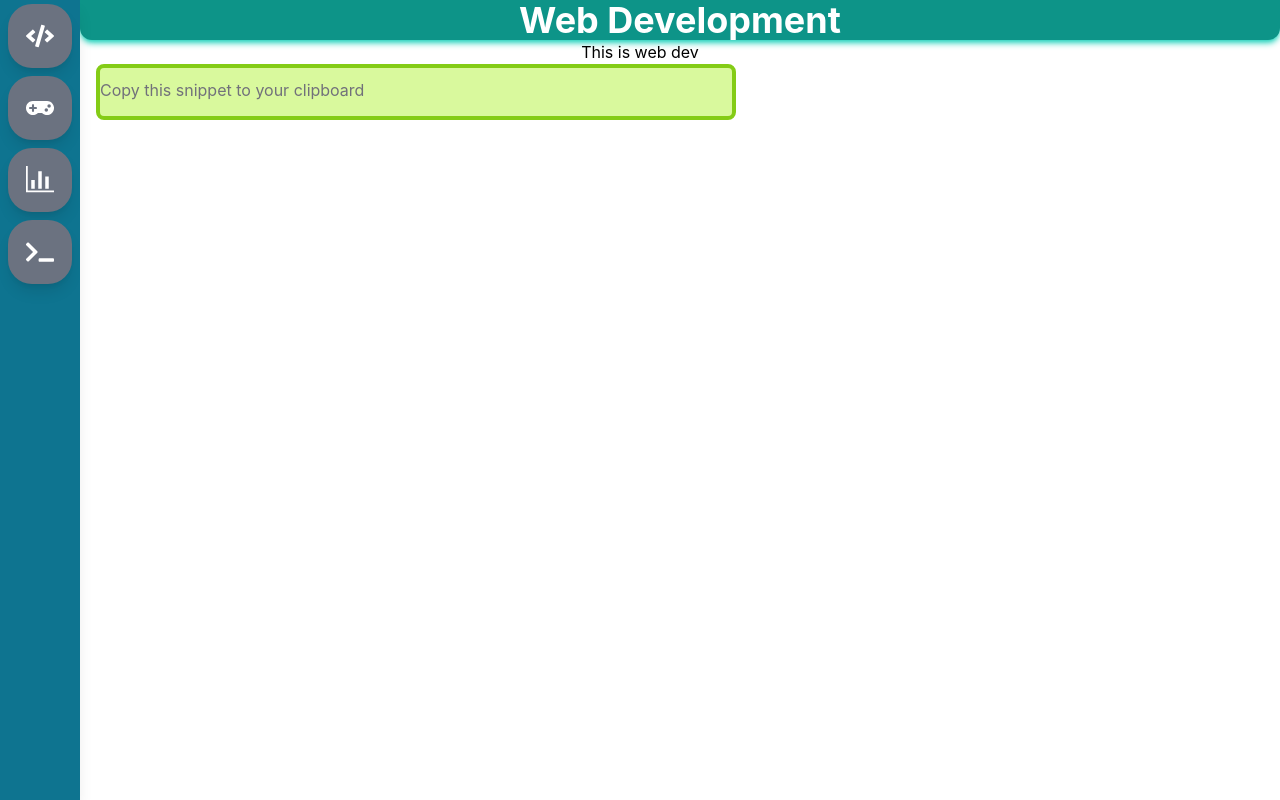
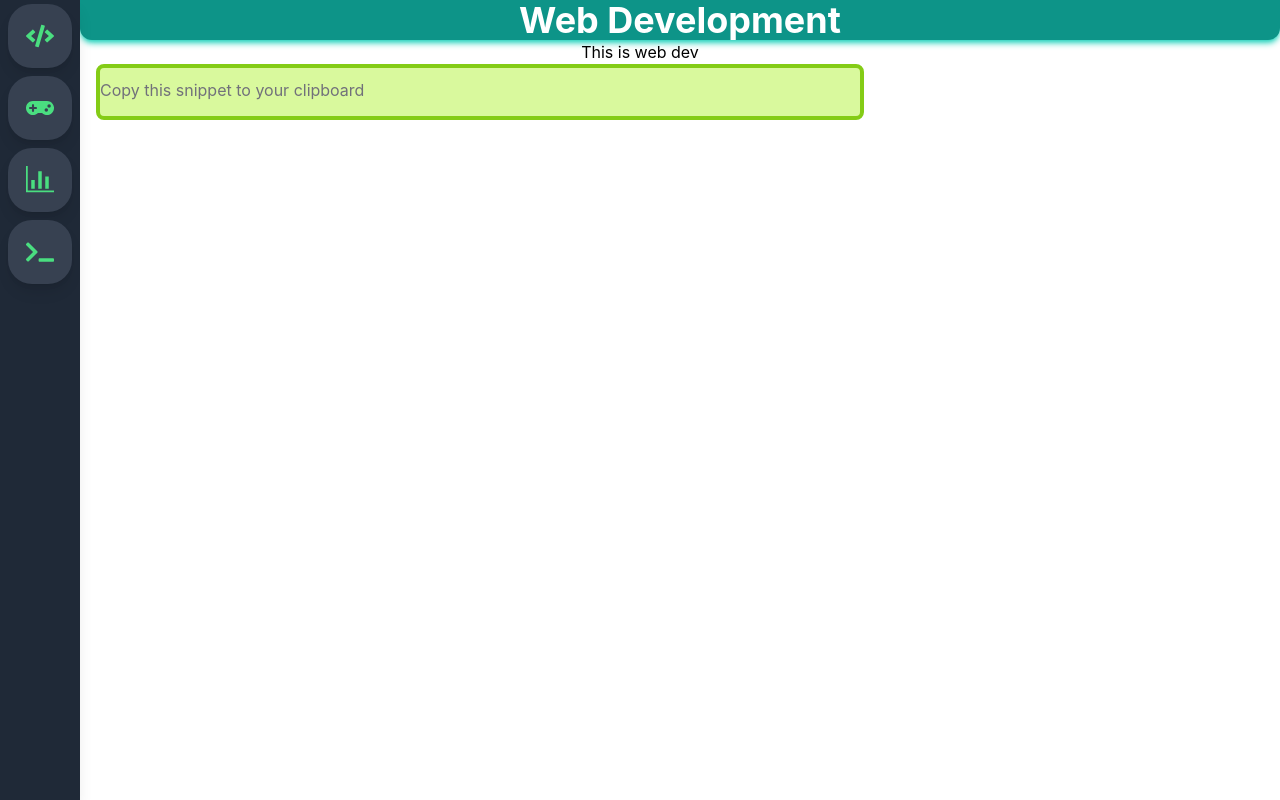
Before and after one commit to Mine-Ranger/dev-corner, a React (Vite) app: page /#/web in a window 1280 px wide. Built offline with nearby package versions, Linux system fonts and the light colour scheme.

Commit message:
changed side bar colours

```diff
--- a/src/Components/MenuBar.tsx
+++ b/src/Components/MenuBar.tsx
@@ -5,7 +5,7 @@ import { NavLink } from "react-router-dom";
 const SideBar = () => {
   return (
     <>
-      <div className="fixed top-0 left-o h-screen w-20 m-0 flex flex-col bg-cyan-700 text-white shadow-lg">
+      <div className="fixed top-0 left-o h-screen w-20 m-0 flex flex-col bg-gray-800 shadow-lg">
         <SideBarIcon icon={<FaCode size="28" />} text="Web" Path="/web" />
         <SideBarIcon icon={<FaGamepad size="28" />} text="Game" Path="/game" />
         <SideBarIcon icon={<GoGraph size="28" />} text="ML" Path="/ml" />
--- a/src/Components/Snippet.tsx
+++ b/src/Components/Snippet.tsx
@@ -1,6 +1,6 @@
 function Snippet({ text = "Copy this snippet to your clipboard" }) {
   return (
-    <div className="rounded-lg group text-left ml-24 max-w-screen-sm border-4  border-lime-500 bg-lime-200 text-zinc-500 overflow-x-scroll">
+    <div className="rounded-lg group text-left ml-24 max-w-screen-md border-4  border-lime-500 bg-lime-200 text-zinc-500 overflow-x-scroll">
       {text}
       <button
         className="group-hover:scale-100 tooltip right-0"
--- a/src/index.css
+++ b/src/index.css
@@ -4,8 +4,8 @@
 
 @layer components {
   .sidebar-icon {
-    @apply relative flex items-center justify-center mx-auto my-1 shadow-lg rounded-3xl  h-16 w-16 bg-gray-500;
-    @apply hover:bg-gray-800 hover:rounded-xl transition-all duration-300 ease-linear;
+    @apply relative flex items-center justify-center mx-auto my-1 shadow-lg rounded-3xl h-16 w-16 bg-gray-700 text-green-400;
+    @apply hover:bg-red-500 hover:text-white hover:rounded-xl transition-all duration-300 ease-linear;
   }
   .sidebar-tooltip {
     @apply absolute w-auto p-2 m-2 min-w-max left-14
```
